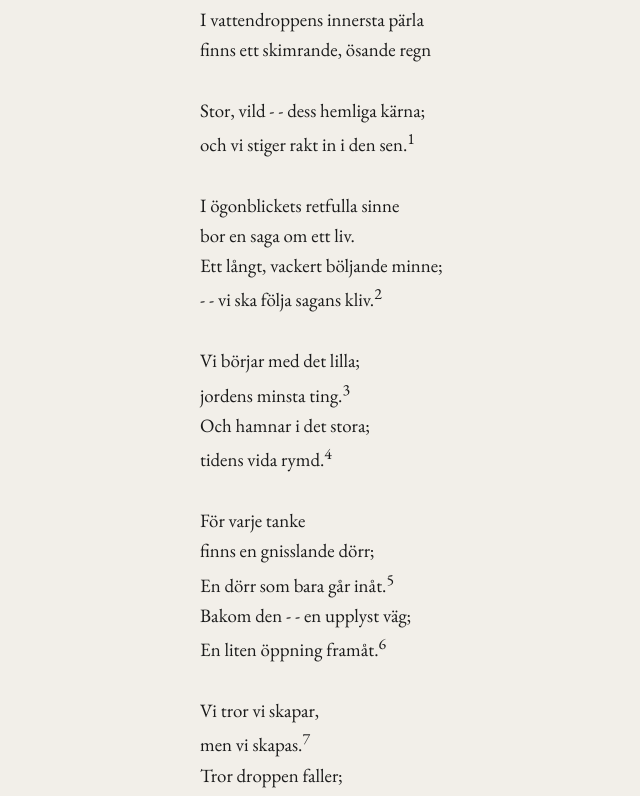
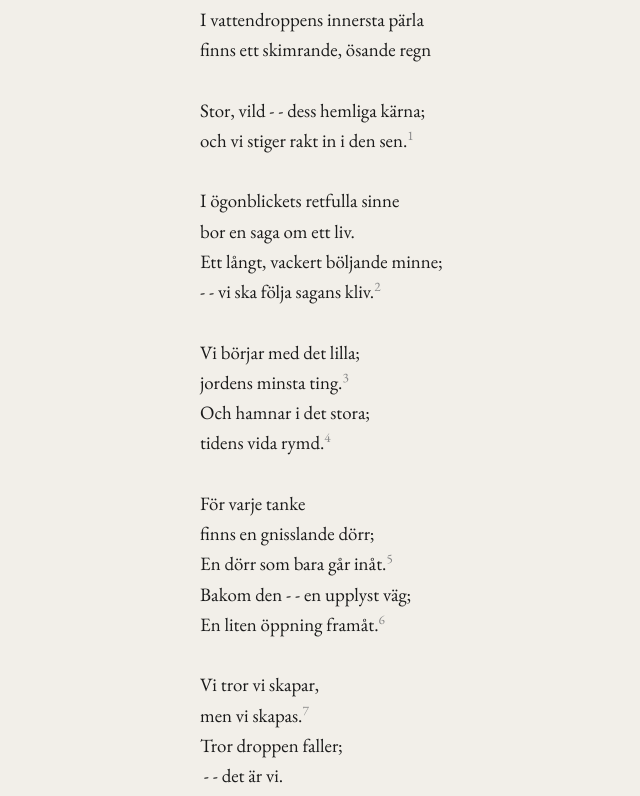
Before and after one commit to hasselstromlinus-ux/Diktsamling, a plain HTML site: page index.html in a window 1280 px wide. Shown: the part 2440-3236 px from the top of the page, without its empty margins (100-740 px from the left). Drawn offline with nearby package versions, Linux system fonts and the light colour scheme.

Commit message:
Update index.html

```diff
--- a/index.html
+++ b/index.html
@@ -42,6 +42,12 @@
     .backtotop { position: fixed; right: 16px; bottom: 16px; padding: 10px 14px; border: 1px solid rgba(0,0,0,0.12); background: transparent; color: var(--ink); border-radius: 999px; cursor: pointer; font-family: inherit; font-size: 0.95rem; opacity: 0.85; transition: transform 0.15s ease; }
     .backtotop:hover { transform: translateY(-2px); }
     @media (max-width: 520px) { body { font-size: 17px; } .poem h3 { font-weight: 600; } .vers { font-size: 1.05rem; } }
+  sup {
+  font-size: 0.7em;
+  color: #888;
+  vertical-align: super;
+  line-height: 0;
+}
   </style>
 </head>
 <body>
```
